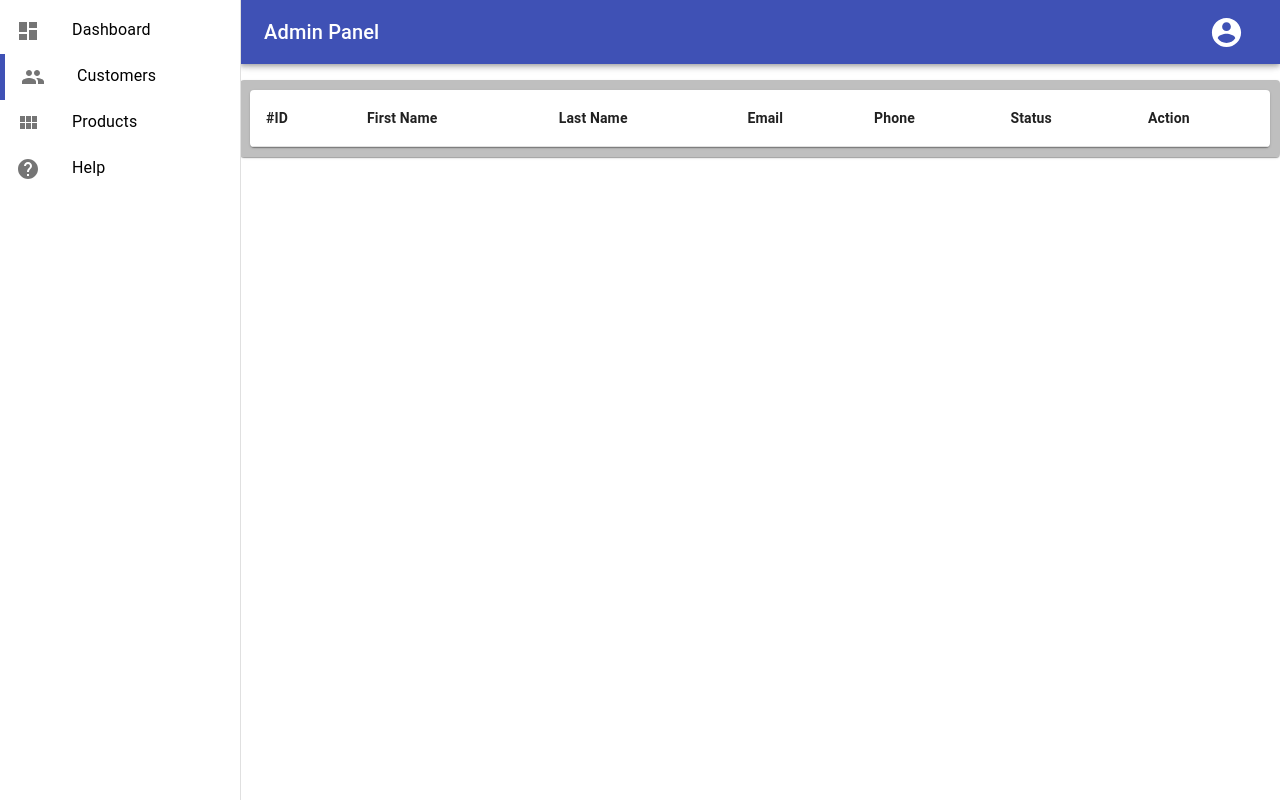
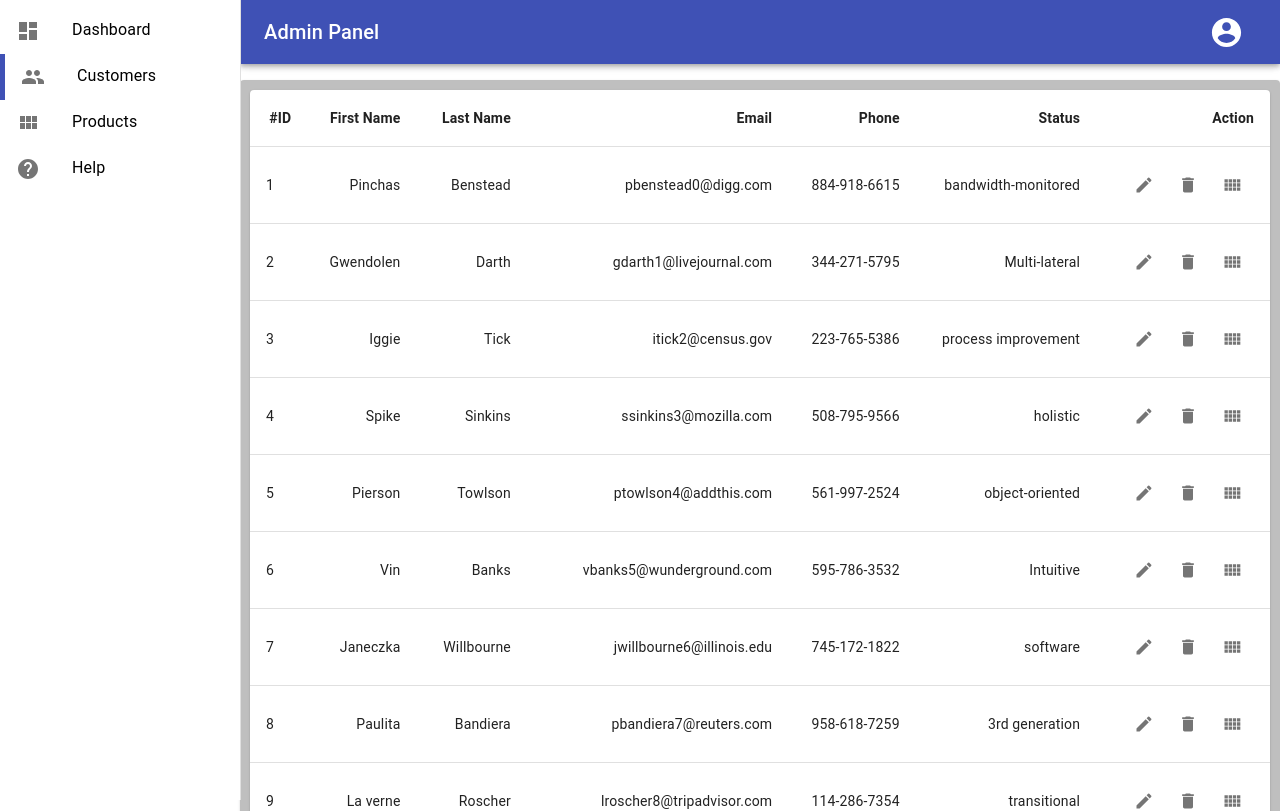
Before and after one commit to Usama-Taj/admin-panel, a React (Create React App) app: page /customers in a window 1280 px wide. Shown: the top 811 px of the page. Built offline with nearby package versions, Linux system fonts and the light colour scheme.

Commit message:
adding customers table

```diff
--- a/src/Components/RouteComponents/Customers.js
+++ b/src/Components/RouteComponents/Customers.js
@@ -8,6 +8,12 @@ import TableRow from "@material-ui/core/TableRow";
 import TableContainer from "@material-ui/core/TableContainer";
 import makeStyles from "@material-ui/core/styles/makeStyles";
 import "bootstrap/dist/css/bootstrap.min.css";
+import customers from "../../Data/customers";
+
+import DeleteIcon from "@material-ui/icons/Delete";
+import EditIcon from "@material-ui/icons/Edit";
+import ViewComfyIcon from "@material-ui/icons/ViewComfy";
+import { IconButton } from "@material-ui/core";
 
 const useStyles = makeStyles({
   table: {
@@ -21,33 +27,63 @@ const useStyles = makeStyles({
 
 const Customers = () => {
   const classes = useStyles();
+  const cust = customers;
   return (
     <Paper className={classes.paper}>
       <TableContainer component={Paper}>
         <Table className={classes.table}>
           <TableHead>
-            <TableCell>
+            <TableRow>
+              <TableCell align="right">
                 <b>#ID</b>
               </TableCell>
-            <TableCell>
+              <TableCell align="right">
                 <b>First Name</b>
               </TableCell>
-            <TableCell>
+              <TableCell align="right">
                 <b>Last Name</b>
               </TableCell>
-            <TableCell>
+              <TableCell align="right">
                 <b>Email</b>
               </TableCell>
-            <TableCell>
+              <TableCell align="right">
                 <b>Phone</b>
               </TableCell>
-            <TableCell>
+              <TableCell align="right">
                 <b>Status</b>
               </TableCell>
-            <TableCell>
+              <TableCell align="right">
                 <b>Action</b>
               </TableCell>
+            </TableRow>
           </TableHead>
+          <TableBody>
+            {cust.map(
+              ({ id, first_name, last_name, email, phone, status }, index) => (
+                <TableRow key={index}>
+                  <TableCell component="th" scope="row">
+                    {id}
+                  </TableCell>
+                  <TableCell align="right">{first_name}</TableCell>
+                  <TableCell align="right">{last_name}</TableCell>
+                  <TableCell align="right">{email}</TableCell>
+                  <TableCell align="right">{phone}</TableCell>
+                  <TableCell align="right">{status}</TableCell>
+                  <TableCell align="right">
+                    <IconButton>
+                      <EditIcon fontSize="small" />
+                    </IconButton>
+                    <IconButton>
+                      <DeleteIcon fontSize="small" />
+                    </IconButton>
+                    <IconButton>
+                      <ViewComfyIcon fontSize="small" />
+                    </IconButton>
+                  </TableCell>
+                </TableRow>
+              )
+            )}
+          </TableBody>
         </Table>
       </TableContainer>
     </Paper>
--- /dev/null
+++ b/src/Data/customers.js
@@ -0,0 +1,403 @@
+const customers = [
+  {
+    id: 1,
+    first_name: "Pinchas",
+    last_name: "Benstead",
+    email: "pbenstead0@digg.com",
+    phone: "884-918-6615",
+    status: "bandwidth-monitored",
+  },
+  {
+    id: 2,
+    first_name: "Gwendolen",
+    last_name: "Darth",
+    email: "gdarth1@livejournal.com",
+    phone: "344-271-5795",
+    status: "Multi-lateral",
+  },
+  {
+    id: 3,
+    first_name: "Iggie",
+    last_name: "Tick",
+    email: "itick2@census.gov",
+    phone: "223-765-5386",
+    status: "process improvement",
+  },
+  {
+    id: 4,
+    first_name: "Spike",
+    last_name: "Sinkins",
+    email: "ssinkins3@mozilla.com",
+    phone: "508-795-9566",
+    status: "holistic",
+  },
+  {
+    id: 5,
+    first_name: "Pierson",
+    last_name: "Towlson",
+    email: "ptowlson4@addthis.com",
+    phone: "561-997-2524",
+    status: "object-oriented",
+  },
+  {
+    id: 6,
+    first_name: "Vin",
+    last_name: "Banks",
+    email: "vbanks5@wunderground.com",
+    phone: "595-786-3532",
+    status: "Intuitive",
+  },
+  {
+    id: 7,
+    first_name: "Janeczka",
+    last_name: "Willbourne",
+    email: "jwillbourne6@illinois.edu",
+    phone: "745-172-1822",
+    status: "software",
+  },
+  {
+    id: 8,
+    first_name: "Paulita",
+    last_name: "Bandiera",
+    email: "pbandiera7@reuters.com",
+    phone: "958-618-7259",
+    status: "3rd generation",
+  },
+  {
+    id: 9,
+    first_name: "La verne",
+    last_name: "Roscher",
+    email: "lroscher8@tripadvisor.com",
+    phone: "114-286-7354",
+    status: "transitional",
+  },
+  {
+    id: 10,
+    first_name: "Oates",
+    last_name: "Cameli",
+    email: "ocameli9@github.io",
+    phone: "923-378-2155",
+    status: "leading edge",
+  },
+  {
+    id: 11,
+    first_name: "Jo ann",
+    last_name: "Skae",
+    email: "jskaea@blinklist.com",
+    phone: "702-308-0042",
+    status: "value-added",
+  },
+  {
+    id: 12,
+    first_name: "Kipp",
+    last_name: "Benting",
+    email: "kbentingb@odnoklassniki.ru",
+    phone: "761-905-5998",
+    status: "Up-sized",
+  },
+  {
+    id: 13,
+    first_name: "Lambert",
+    last_name: "Ioannou",
+    email: "lioannouc@yellowbook.com",
+    phone: "148-314-1938",
+    status: "Assimilated",
+  },
+  {
+    id: 14,
+    first_name: "Nelia",
+    last_name: "Prugel",
+    email: "nprugeld@pagesperso-orange.fr",
+    phone: "830-464-8861",
+    status: "Object-based",
+  },
+  {
+    id: 15,
+    first_name: "Brett",
+    last_name: "Pickthorn",
+    email: "bpickthorne@hatena.ne.jp",
+    phone: "994-827-6151",
+    status: "data-warehouse",
+  },
+  {
+    id: 16,
+    first_name: "Eugine",
+    last_name: "Beddo",
+    email: "ebeddof@github.com",
+    phone: "844-169-8307",
+    status: "extranet",
+  },
+  {
+    id: 17,
+    first_name: "Mano",
+    last_name: "Maneylaws",
+    email: "mmaneylawsg@cmu.edu",
+    phone: "737-683-9807",
+    status: "Down-sized",
+  },
+  {
+    id: 18,
+    first_name: "Dulsea",
+    last_name: "McCallister",
+    email: "dmccallisterh@squarespace.com",
+    phone: "426-676-9123",
+    status: "fault-tolerant",
+  },
+  {
+    id: 19,
+    first_name: "Jule",
+    last_name: "Espinet",
+    email: "jespineti@soup.io",
+    phone: "150-214-8942",
+    status: "project",
+  },
+  {
+    id: 20,
+    first_name: "Talia",
+    last_name: "Spacie",
+    email: "tspaciej@issuu.com",
+    phone: "119-786-4321",
+    status: "high-level",
+  },
+  {
+    id: 21,
+    first_name: "Jermaine",
+    last_name: "Siddell",
+    email: "jsiddellk@alexa.com",
+    phone: "952-944-0415",
+    status: "Proactive",
+  },
+  {
+    id: 22,
+    first_name: "Devland",
+    last_name: "Dutch",
+    email: "ddutchl@tmall.com",
+    phone: "939-263-0351",
+    status: "capacity",
+  },
+  {
+    id: 23,
+    first_name: "Brinna",
+    last_name: "Caddell",
+    email: "bcaddellm@tinypic.com",
+    phone: "510-711-2156",
+    status: "Proactive",
+  },
+  {
+    id: 24,
+    first_name: "Fleurette",
+    last_name: "Skurray",
+    email: "fskurrayn@twitter.com",
+    phone: "484-779-2980",
+    status: "Decentralized",
+  },
+  {
+    id: 25,
+    first_name: "Papageno",
+    last_name: "Hakes",
+    email: "phakeso@bravesites.com",
+    phone: "449-307-2724",
+    status: "attitude-oriented",
+  },
+  {
+    id: 26,
+    first_name: "Freedman",
+    last_name: "Warret",
+    email: "fwarretp@blogs.com",
+    phone: "676-310-9180",
+    status: "encryption",
+  },
+  {
+    id: 27,
+    first_name: "Falkner",
+    last_name: "Backwell",
+    email: "fbackwellq@discovery.com",
+    phone: "552-915-7052",
+    status: "middleware",
+  },
+  {
+    id: 28,
+    first_name: "Ewart",
+    last_name: "Overal",
+    email: "eoveralr@parallels.com",
+    phone: "426-437-2884",
+    status: "hub",
+  },
+  {
+    id: 29,
+    first_name: "Adelice",
+    last_name: "Winsome",
+    email: "awinsomes@123-reg.co.uk",
+    phone: "941-133-8765",
+    status: "Mandatory",
+  },
+  {
+    id: 30,
+    first_name: "Clerc",
+    last_name: "Mcasparan",
+    email: "cmcasparant@umich.edu",
+    phone: "916-350-9871",
+    status: "Self-enabling",
+  },
+  {
+    id: 31,
+    first_name: "Binny",
+    last_name: "Potts",
+    email: "bpottsu@sbwire.com",
+    phone: "516-916-4455",
+    status: "database",
+  },
+  {
+    id: 32,
+    first_name: "Peggi",
+    last_name: "Ferretti",
+    email: "pferrettiv@wordpress.com",
+    phone: "608-943-5803",
+    status: "Diverse",
+  },
+  {
+    id: 33,
+    first_name: "Viki",
+    last_name: "Colegrove",
+    email: "vcolegrovew@weather.com",
+    phone: "711-677-4742",
+    status: "Organized",
+  },
+  {
+    id: 34,
+    first_name: "Kimmi",
+    last_name: "Van Oord",
+    email: "kvanoordx@ocn.ne.jp",
+    phone: "328-558-6501",
+    status: "hardware",
+  },
+  {
+    id: 35,
+    first_name: "Matti",
+    last_name: "Kindread",
+    email: "mkindready@marriott.com",
+    phone: "749-632-7639",
+    status: "encryption",
+  },
+  {
+    id: 36,
+    first_name: "Darin",
+    last_name: "Coffey",
+    email: "dcoffeyz@msn.com",
+    phone: "673-452-3070",
+    status: "Advanced",
+  },
+  {
+    id: 37,
+    first_name: "Brena",
+    last_name: "Calken",
+    email: "bcalken10@baidu.com",
+    phone: "198-204-8120",
+    status: "Proactive",
+  },
+  {
+    id: 38,
+    first_name: "Martita",
+    last_name: "Cullinan",
+    email: "mcullinan11@ning.com",
+    phone: "308-736-3440",
+    status: "Balanced",
+  },
+  {
+    id: 39,
+    first_name: "Jandy",
+    last_name: "Heddan",
+    email: "jheddan12@1688.com",
+    phone: "627-735-4305",
+    status: "knowledge base",
+  },
+  {
+    id: 40,
+    first_name: "Nicol",
+    last_name: "Boriston",
+    email: "nboriston13@bandcamp.com",
+    phone: "313-930-5352",
+    status: "throughput",
+  },
+  {
+    id: 41,
+    first_name: "Gasper",
+    last_name: "Cooper",
+    email: "gcooper14@jigsy.com",
+    phone: "690-822-1464",
+    status: "Enhanced",
+  },
+  {
+    id: 42,
+    first_name: "Kale",
+    last_name: "MacGahy",
+    email: "kmacgahy15@wikia.com",
+    phone: "379-521-9695",
+    status: "Customizable",
+  },
+  {
+    id: 43,
+    first_name: "Rolando",
+    last_name: "Walne",
+    email: "rwalne16@wikia.com",
+    phone: "576-858-0386",
+    status: "project",
+  },
+  {
+    id: 44,
+    first_name: "Mortie",
+    last_name: "Lindop",
+    email: "mlindop17@narod.ru",
+    phone: "763-956-1058",
+    status: "background",
+  },
+  {
+    id: 45,
+    first_name: "Claudine",
+    last_name: "Pilsbury",
+    email: "cpilsbury18@photobucket.com",
+    phone: "655-342-1731",
+    status: "secondary",
+  },
+  {
+    id: 46,
+    first_name: "Renae",
+    last_name: "Palin",
+    email: "rpalin19@columbia.edu",
+    phone: "988-502-6250",
+    status: "content-based",
+  },
+  {
+    id: 47,
+    first_name: "Malory",
+    last_name: "Raymen",
+    email: "mraymen1a@joomla.org",
+    phone: "188-703-6258",
+    status: "toolset",
+  },
+  {
+    id: 48,
+    first_name: "Morse",
+    last_name: "Janik",
+    email: "mjanik1b@topsy.com",
+    phone: "866-761-3153",
+    status: "Business-focused",
+  },
+  {
+    id: 49,
+    first_name: "Cecily",
+    last_name: "Kennaway",
+    email: "ckennaway1c@businesswire.com",
+    phone: "349-461-9814",
+    status: "mobile",
+  },
+  {
+    id: 50,
+    first_name: "Darci",
+    last_name: "Durbann",
+    email: "ddurbann1d@prlog.org",
+    phone: "157-822-6963",
+    status: "Centralized",
+  },
+];
+export default customers;
```
Lines whose indentation alone changed are shown as unchanged.
